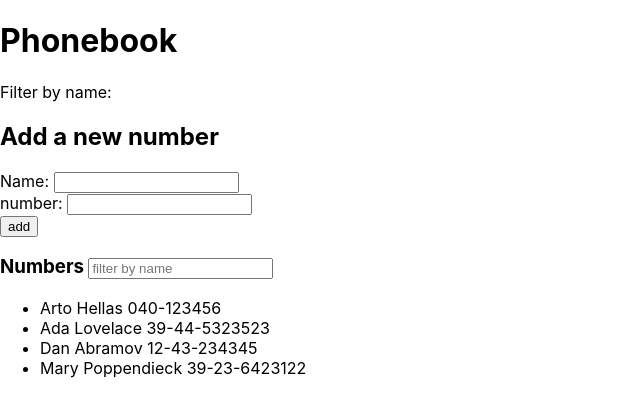
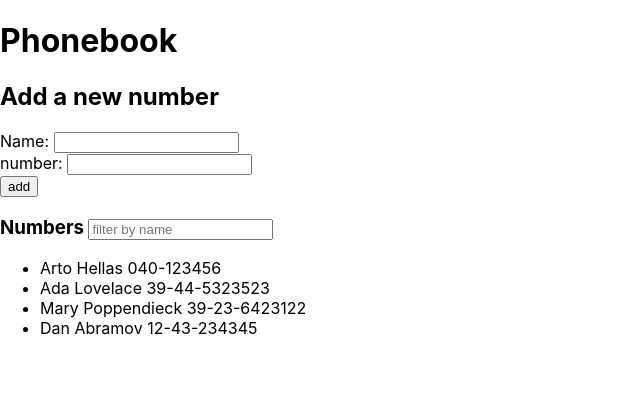
Before and after one commit to JouHouFin/HY_fullstack, a React (Create React App) app in the folder osa2/puhelinluettelo/: page / in a window 1280 px wide. Shown: the top 416 px of the page, without its empty margins (0-640 px from the left). Built offline with nearby package versions, Linux system fonts and the light colour scheme.

Commit message:
2.10: puhelinluettelo step5 done

```diff
--- a/osa2/puhelinluettelo/src/App.js
+++ b/osa2/puhelinluettelo/src/App.js
@@ -6,29 +6,64 @@ const Button = (props) => {
   )
 }
 
+const PersonForm = ({newName, handleNameChange, newNumber, handleNumberChange, addContact}) => {
+  return (
+    <form>
+      <div>Name: <input value={newName} onChange={handleNameChange}/></div>
+      <div>number: <input value={newNumber} onChange={handleNumberChange}/></div>
+      <div><Button handleClick={addContact} text={'add'} type="submit" /></div>
+    </form>
+  )
+}
+
+const FilterByName = ({filteredString, handleFilterChange}) => {
+  return (
+    <input value={filteredString} onChange={handleFilterChange} placeholder="filter by name"/>
+  )
+}
+
+const Person = ({person}) => {
+  return (
+    <li>{person.name} {person.number}</li>
+  )
+}
+
+const PersonList = ({persons, filteringString}) => {
+  const filteredList = persons.filter(person => person.name.toLowerCase().includes(filteringString.toLowerCase()))
+  filteredList.sort((a,b) => (a.name.toLowerCase() > b.name.toLowerCase()) ? true : false)
+
+  return (
+    <ul>
+      {filteredList.map(person => <Person key={person.name} person={person}/>)}
+    </ul>
+  )
+}
+
 const App = () => {
   const [ persons, setPersons] = useState([
     { name: 'Arto Hellas', number: '040-123456' },
     { name: 'Ada Lovelace', number: '39-44-5323523' },
-    { name: 'Dan Abramov', number: '12-43-234345' },
-    { name: 'Mary Poppendieck', number: '39-23-6423122' }
+    { name: 'Mary Poppendieck', number: '39-23-6423122' },
+    { name: 'Dan Abramov', number: '12-43-234345' }
   ])
+
   const [ newName, setNewName ] = useState('')
   const [ newNumber, setNewNumber ] = useState('')
-  const [ filterByName, setFilterByName ] = useState('')
+  const [ filteringString, setFilteringString ] = useState('')
 
   const addContact = (event) => {
     event.preventDefault()
-    if (!persons.some(person => person.name === newName)) {
-      const newPersons = persons.concat({name: newName, number: newNumber})
-      newPersons.sort((a,b) => (a.name > b.name) ? true : false)
-      setPersons(newPersons)
+    if (newName === '') {
+      alert(`Name cannot be empty`)
+    } else if (newNumber === '') {
+      alert(`Number cannot be empty`)
+    } else if (persons.some(person => person.name === newName)) {
+      alert(`${newName} is already added to phonebook`)
+    } else {
+      setPersons(persons.concat({name: newName, number: newNumber}))
       setNewName('')
       setNewNumber('')
-    } else {
-      alert(`${newName} is already added to phonebook`)
     }
-
   }
 
   const handleNameChange = (event) => {
@@ -43,23 +78,16 @@ const App = () => {
 
   const handleFilterChange = (event) => {
     console.log("filtering by name: ", event.target.value)
-    setFilterByName(event.target.value)
+    setFilteringString(event.target.value)
   }
 
   return (
     <div>
       <h1>Phonebook</h1>
-      <div>Filter by name: </div>
       <h2>Add a new number</h2>
-      <form>
-          <div>Name: <input value={newName} onChange={handleNameChange}/></div>
-          <div>number: <input value={newNumber} onChange={handleNumberChange}/></div>
-          <div><Button handleClick={addContact} text={'add'} type="submit" /></div>
-      </form>
-      <h3>Numbers <input value={filterByName} onChange={handleFilterChange} placeholder="filter by name"/></h3>
-      <ul>
-        {persons.filter(person => person.name.toLowerCase().includes(filterByName.toLowerCase())).map(person => <li key={person.name}>{person.name} {person.number}</li>)}
-      </ul>
+      <PersonForm newName={newName} handleNameChange={handleNameChange} newNumber={newNumber} handleNumberChange={handleNumberChange} addContact={addContact}/>
+      <h3>Numbers <FilterByName filteringString={filteringString} handleFilterChange={handleFilterChange}/></h3>
+      <PersonList persons={persons} filteringString={filteringString}/>
     </div>
   )
 
```
